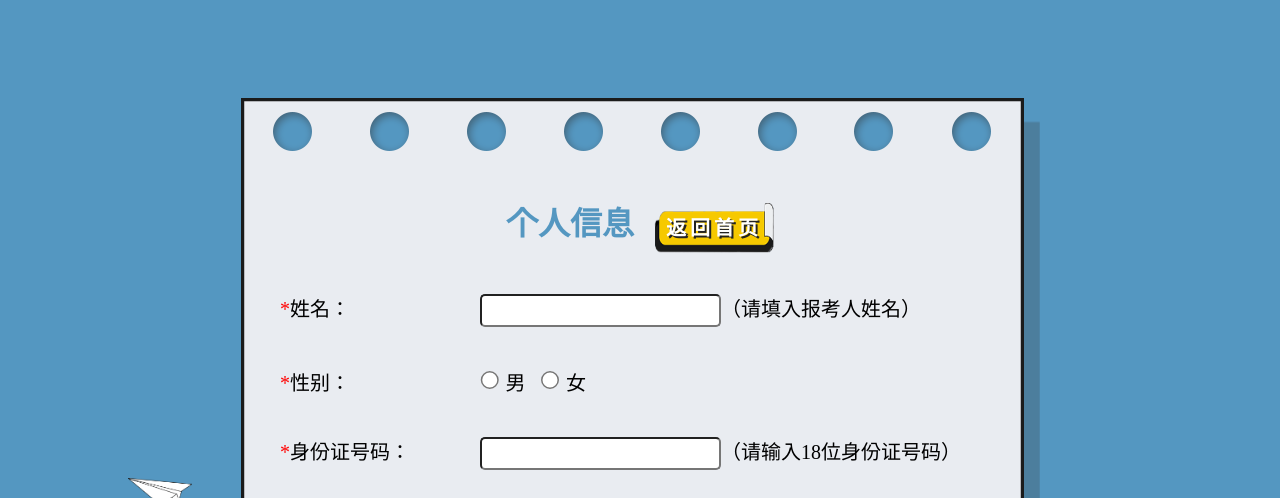
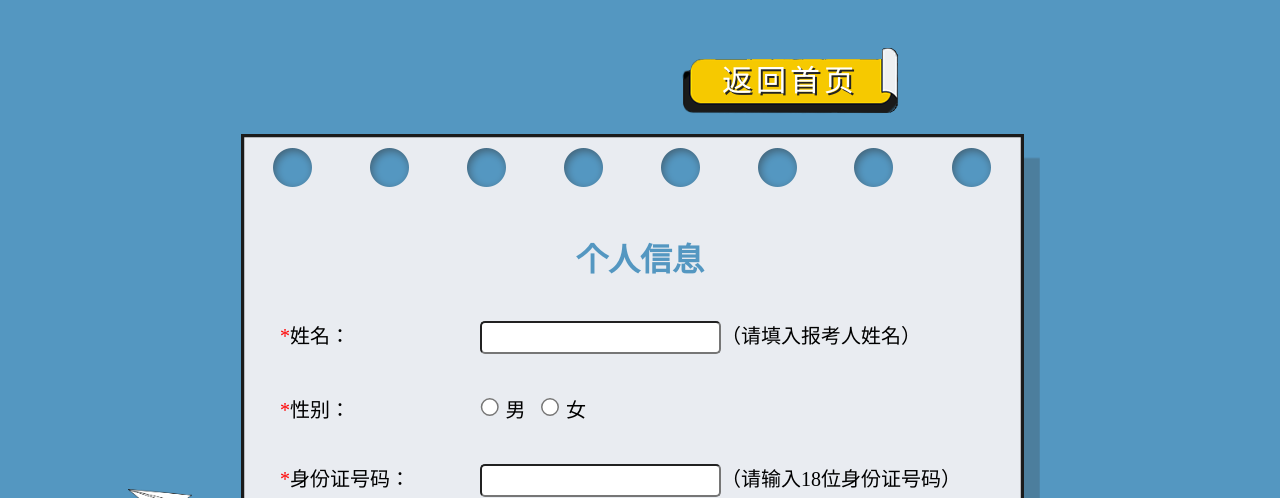
Before and after one commit to ZimTang/xinsheng, a plain HTML site: page askfor.html in a window 1280 px wide. Shown: the part 602-1100 px from the top of the page. Drawn offline with Linux system fonts and the light colour scheme.

Commit message:
fix: 返回首页

```diff
--- a/askfor.css
+++ b/askfor.css
@@ -50,7 +50,7 @@
 
 .container {
   position: relative;
-  padding-top: 100px;
+  padding-top: 50px;
   width: 100%;
   background-color: #5497c1;
 }
@@ -123,6 +123,23 @@ input {
   background-size: 120px 50px;
   background-repeat: no-repeat;
 }
+.btn-right {
+  width: 218px;
+  height: 66px;
+  margin-left: 300px;
+  text-align: center;
+  line-height: 66px;
+  font-size: 30px;
+  letter-spacing: 4px;
+  color: white;
+  text-shadow: 2px 2px #232323;
+  background: url(./images/btnR.png);
+}
+
+.goIndex {
+  margin-bottom: 20px;
+  text-align: center;
+}
 
 .btns > button {
   border-radius: 10px;
--- a/askfor.html
+++ b/askfor.html
@@ -20,9 +20,12 @@
       <div class="fly3"><img src="./images/fly.png" alt="" /></div>
       <div class="fly4"><img src="./images/fly.png" alt="" /></div>
       <div class="fly5"><img src="./images/fly.png" alt="" /></div>
+      <div class="goIndex">
+        <a href="./index.html" class="btn-right">返回首页</a>
+      </div>
       <div class="info">
         <h1 class="title">
-          个人信息<a href="./index.html" class="btn-right">返回首页</a>
+          个人信息
         </h1>
         <form action="">
           <div class="form-item">
```
Also changed, not shown: support.html (+1 -1 lines).
